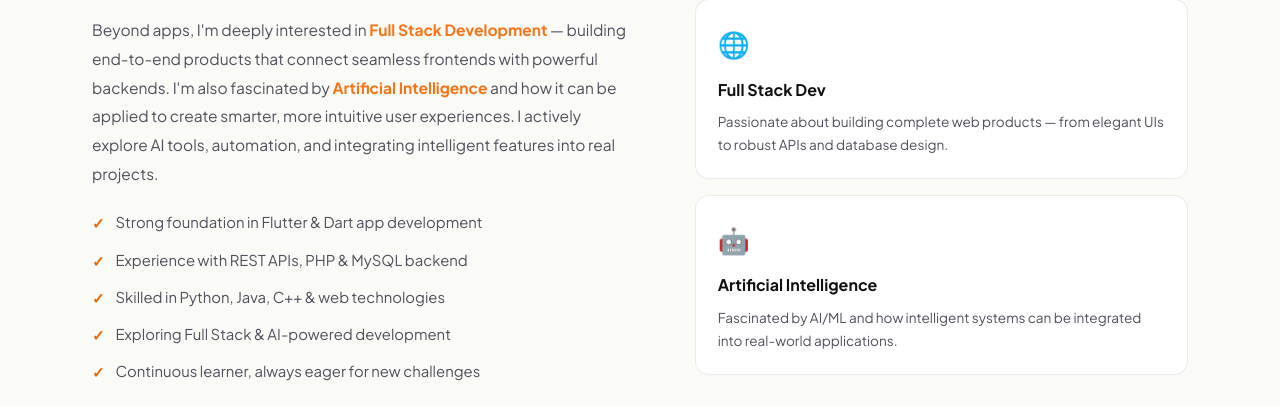
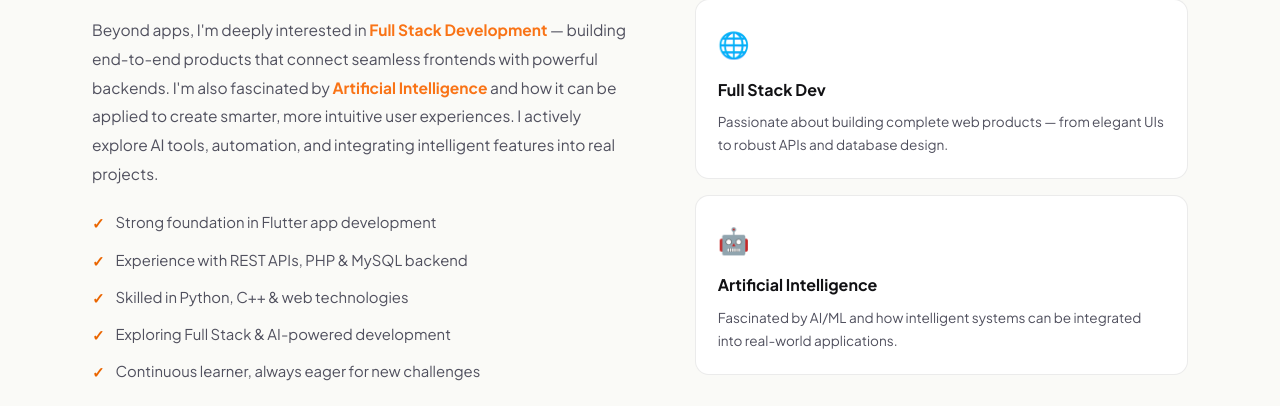
Before and after one commit to Rahilkoshti29/rahil-portfolio, a Django app: page / in a window 1280 px wide. Shown: the part 1260-1666 px from the top of the page. Run offline with Django 5.2, Linux system fonts and the light colour scheme.

Commit message:
content updated

```diff
--- a/backend/portfolio_project/portfolio/static/portfolio/css/style.css
+++ b/backend/portfolio_project/portfolio/static/portfolio/css/style.css
@@ -611,7 +611,7 @@ a.ci-v:hover { color: var(--a1); }
    FOOTER — centered, clean
 ══════════════════════════════════════ */
 .footer {
-  background: var(--bg2);
+  background: var(--card);
   border-top: 1px solid var(--border);
   padding: 16px 24px;
   text-align: center;
--- a/backend/portfolio_project/portfolio/templates/portfolio/index.html
+++ b/backend/portfolio_project/portfolio/templates/portfolio/index.html
@@ -153,9 +153,9 @@
             experiences. I actively explore AI tools, automation, and integrating intelligent features into real
             projects.</p>
           <ul class="apts">
-            <li><span class="ck">✓</span>Strong foundation in Flutter &amp; Dart app development</li>
+            <li><span class="ck">✓</span>Strong foundation in Flutter app development</li>
             <li><span class="ck">✓</span>Experience with REST APIs, PHP &amp; MySQL backend</li>
-            <li><span class="ck">✓</span>Skilled in Python, Java, C++ &amp; web technologies</li>
+            <li><span class="ck">✓</span>Skilled in Python, C++ &amp; web technologies</li>
             <li><span class="ck">✓</span>Exploring Full Stack &amp; AI-powered development</li>
             <li><span class="ck">✓</span>Continuous learner, always eager for new challenges</li>
           </ul>
```
